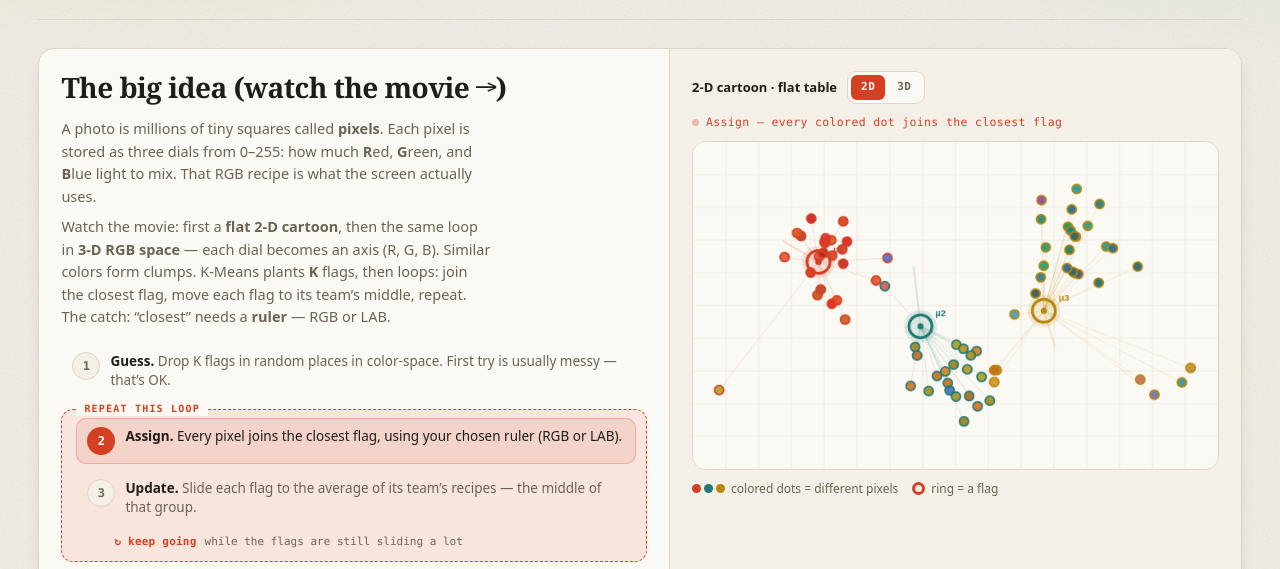
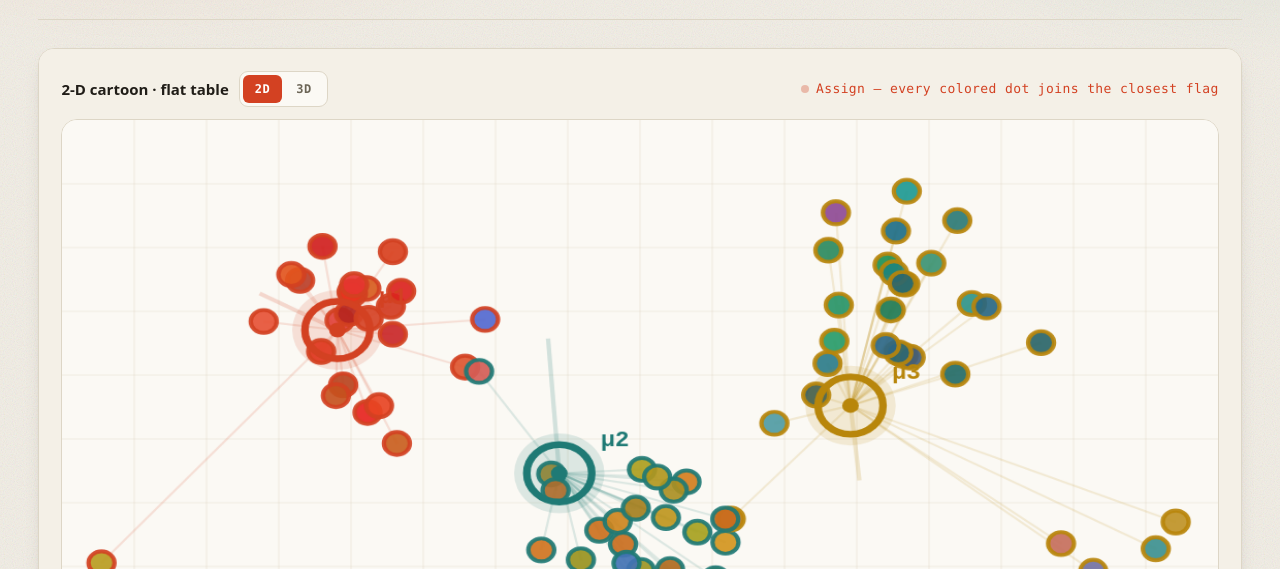
Before and after one commit to lemoon01110/chroma-kmeans-color-lab, a plain HTML site: page index.html in a window 1280 px wide. Shown: the part 227-796 px from the top of the page. Drawn offline with Linux system fonts and the light colour scheme; animation ran at ten frames a second.

Commit message:
Make the K-Means algo animation full-width and much taller.
Put the movie above the copy, grow the canvas to ~60vh, and scale dots/flags so the 2D→3D loop is easy to see in class.

Co-authored-by: Cursor <cursoragent@cursor.com>

```diff
--- a/index.html
+++ b/index.html
@@ -535,14 +535,14 @@ footer.foot a{color:var(--accent);text-decoration:none}
   overflow:hidden;
 }
 .algo-grid{
-  display:grid;grid-template-columns:1.05fr .95fr;gap:0;align-items:stretch;
-}
-@media(max-width:860px){.algo-grid{grid-template-columns:1fr}}
-.algo-copy{padding:var(--pad);display:flex;flex-direction:column;gap:14px;border-right:1px solid var(--line)}
-@media(max-width:860px){.algo-copy{border-right:0;border-bottom:1px solid var(--line)}}
+  display:grid;grid-template-columns:1fr;gap:0;align-items:stretch;
+}
+.algo-copy{padding:var(--pad);display:grid;grid-template-columns:minmax(0,1.05fr) minmax(0,1fr);gap:22px 28px;align-items:start;border-top:1px solid var(--line)}
+@media(max-width:860px){.algo-copy{grid-template-columns:1fr;gap:14px}}
+.algo-copy-main{display:flex;flex-direction:column;gap:12px}
 .algo-copy h2{font-family:var(--font-display);font-size:clamp(22px,2.6vw,28px);font-weight:600;letter-spacing:-.02em;line-height:1.15}
-.algo-copy .lede{font-size:14.5px;color:var(--ink-mute);line-height:1.55;max-width:52ch}
-.algo-copy .lede + .lede{margin-top:-6px}
+.algo-copy .lede{font-size:14.5px;color:var(--ink-mute);line-height:1.55;max-width:58ch}
+.algo-copy .lede + .lede{margin-top:-4px}
 .algo-steps{display:grid;gap:8px;margin-top:2px}
 .algo-step{
   display:grid;grid-template-columns:28px 1fr;gap:10px;align-items:start;
@@ -586,36 +586,39 @@ footer.foot a{color:var(--accent);text-decoration:none}
   color:var(--accent);font-weight:700;letter-spacing:.02em;
 }
 .algo-stage{
-  padding:var(--pad);display:flex;flex-direction:column;gap:10px;background:var(--surface-2);
+  padding:clamp(14px,2vw,22px);display:flex;flex-direction:column;gap:12px;background:var(--surface-2);
 }
 .algo-stage-head{display:flex;align-items:center;justify-content:space-between;gap:10px;flex-wrap:wrap}
-.algo-stage-title{font-size:13px;font-weight:600}
+.algo-stage-title{font-size:15px;font-weight:600}
 .algo-mode{
   display:inline-flex;gap:2px;padding:3px;border-radius:9px;border:1px solid var(--line);background:var(--surface);
 }
 .algo-mode button{
-  font:inherit;font-size:11px;font-weight:700;font-family:var(--font-mono);letter-spacing:.04em;
-  border:0;background:transparent;color:var(--ink-mute);padding:4px 10px;border-radius:6px;cursor:pointer;
+  font:inherit;font-size:12px;font-weight:700;font-family:var(--font-mono);letter-spacing:.04em;
+  border:0;background:transparent;color:var(--ink-mute);padding:5px 12px;border-radius:6px;cursor:pointer;
 }
 .algo-mode button[aria-pressed="true"]{background:var(--accent);color:var(--accent-ink)}
 .algo-live{
-  font-family:var(--font-mono);font-size:11.5px;letter-spacing:.03em;color:var(--accent);
+  font-family:var(--font-mono);font-size:13px;letter-spacing:.03em;color:var(--accent);
   display:inline-flex;align-items:center;gap:7px;
 }
-.algo-live .pulse{width:7px;height:7px;border-radius:50%;background:currentColor;animation:pulse 1.1s infinite}
+.algo-live .pulse{width:8px;height:8px;border-radius:50%;background:currentColor;animation:pulse 1.1s infinite}
 .algo-canvas-wrap{
-  position:relative;border-radius:14px;overflow:hidden;border:1px solid var(--line);
-  background:var(--surface);aspect-ratio:16/10;min-height:220px;
+  position:relative;border-radius:16px;overflow:hidden;border:1px solid var(--line);
+  background:var(--surface);
+  aspect-ratio:16/9;
+  min-height:clamp(340px, 62vh, 720px);
+  max-height:min(72vh, 780px);
 }
 .algo-canvas-wrap canvas{display:block;width:100%;height:100%}
-.algo-legend{display:flex;gap:14px;font-size:12px;color:var(--ink-mute);flex-wrap:wrap}
-.algo-legend span{display:inline-flex;align-items:center;gap:6px}
-.algo-legend .dots{display:inline-flex;gap:3px;align-items:center}
-.algo-legend .d{width:9px;height:9px;border-radius:50%}
+.algo-legend{display:flex;gap:18px;font-size:13.5px;color:var(--ink-mute);flex-wrap:wrap}
+.algo-legend span{display:inline-flex;align-items:center;gap:7px}
+.algo-legend .dots{display:inline-flex;gap:4px;align-items:center}
+.algo-legend .d{width:11px;height:11px;border-radius:50%}
 .algo-legend .d.d1{background:var(--accent)}
 .algo-legend .d.d2{background:var(--cyan)}
 .algo-legend .d.d3{background:var(--gold)}
-.algo-legend .r{width:13px;height:13px;border-radius:50%;border:3px solid var(--accent);box-sizing:border-box}
+.algo-legend .r{width:15px;height:15px;border-radius:50%;border:3px solid var(--accent);box-sizing:border-box}
 
 .vocab{
   position:sticky;top:0;z-index:25;
@@ -680,21 +683,6 @@ footer.foot a{color:var(--accent);text-decoration:none}
   <!-- ===================== ALGORITHM INTRO ===================== -->
   <section class="card algo reveal" id="algoIntro" style="animation-delay:.02s">
     <div class="algo-grid">
-      <div class="algo-copy">
-        <h2>The big idea (watch the movie →)</h2>
-        <p class="lede">A photo is millions of tiny squares called <b>pixels</b>. Each pixel is stored as three dials from 0–255: how much <b>R</b>ed, <b>G</b>reen, and <b>B</b>lue light to mix. That RGB recipe is what the screen actually uses.</p>
-        <p class="lede">Watch the movie: first a <b>flat 2-D cartoon</b>, then the same loop in <b>3-D RGB space</b> — each dial becomes an axis (R, G, B). Similar colors form clumps. K-Means plants <b>K</b> flags, then loops: join the closest flag, move each flag to its team’s middle, repeat. The catch: “closest” needs a <b>ruler</b> — RGB or LAB.</p>
-        <div class="algo-steps" id="algoSteps">
-          <div class="algo-step" data-phase="guess"><span class="n">1</span><p><strong>Guess.</strong> Drop K flags in random places in color-space. First try is usually messy — that’s OK.</p></div>
-          <div class="algo-loop" id="algoLoop" aria-label="Repeat Assign and Update until the flags stop moving">
-            <span class="algo-loop-label">repeat this loop</span>
-            <div class="algo-step" data-phase="assign"><span class="n">2</span><p><strong>Assign.</strong> Every pixel joins the closest flag, using your chosen ruler (RGB or LAB).</p></div>
-            <div class="algo-step" data-phase="update"><span class="n">3</span><p><strong>Update.</strong> Slide each flag to the average of its team’s recipes — the middle of that group.</p></div>
-            <div class="algo-loop-until"><span class="arrow">↻ keep going</span> while the flags are still sliding a lot</div>
-          </div>
-          <div class="algo-step" data-phase="converge"><span class="n">4</span><p><strong>Converge.</strong> When flags barely move, stop. Paint every pixel with its team’s flag color (shown back as RGB on screen).</p></div>
-        </div>
-      </div>
       <div class="algo-stage">
         <div class="algo-stage-head">
           <div style="display:flex;align-items:center;gap:10px;flex-wrap:wrap">
@@ -707,11 +695,28 @@ footer.foot a{color:var(--accent);text-decoration:none}
           <span class="algo-live" id="algoLive"><span class="pulse"></span><span id="algoPhase">Spreading out a cloud of dots…</span></span>
         </div>
         <div class="algo-canvas-wrap">
-          <canvas id="algoDemo" width="640" height="400" role="img" aria-label="Animation: 2-D colored dots, then the same K-Means loop in 3-D RGB space with R, G, B axes."></canvas>
+          <canvas id="algoDemo" width="1120" height="630" role="img" aria-label="Animation: 2-D colored dots, then the same K-Means loop in 3-D RGB space with R, G, B axes."></canvas>
         </div>
         <div class="algo-legend" id="algoLegend">
           <span><span class="dots" aria-hidden="true"><span class="d d1"></span><span class="d d2"></span><span class="d d3"></span></span> colored dots = different pixels</span>
           <span><span class="r"></span> ring = a flag (one color the computer is trying)</span>
+        </div>
+      </div>
+      <div class="algo-copy">
+        <div class="algo-copy-main">
+          <h2>The big idea (watch the movie ↑)</h2>
+          <p class="lede">A photo is millions of tiny squares called <b>pixels</b>. Each pixel is stored as three dials from 0–255: how much <b>R</b>ed, <b>G</b>reen, and <b>B</b>lue light to mix. That RGB recipe is what the screen actually uses.</p>
+          <p class="lede">Watch the movie: first a <b>flat 2-D cartoon</b>, then the same loop in <b>3-D RGB space</b> — each dial becomes an axis (R, G, B). Similar colors form clumps. K-Means plants <b>K</b> flags, then loops: join the closest flag, move each flag to its team’s middle, repeat. The catch: “closest” needs a <b>ruler</b> — RGB or LAB.</p>
+        </div>
+        <div class="algo-steps" id="algoSteps">
+          <div class="algo-step" data-phase="guess"><span class="n">1</span><p><strong>Guess.</strong> Drop K flags in random places in color-space. First try is usually messy — that’s OK.</p></div>
+          <div class="algo-loop" id="algoLoop" aria-label="Repeat Assign and Update until the flags stop moving">
+            <span class="algo-loop-label">repeat this loop</span>
+            <div class="algo-step" data-phase="assign"><span class="n">2</span><p><strong>Assign.</strong> Every pixel joins the closest flag, using your chosen ruler (RGB or LAB).</p></div>
+            <div class="algo-step" data-phase="update"><span class="n">3</span><p><strong>Update.</strong> Slide each flag to the average of its team’s recipes — the middle of that group.</p></div>
+            <div class="algo-loop-until"><span class="arrow">↻ keep going</span> while the flags are still sliding a lot</div>
+          </div>
+          <div class="algo-step" data-phase="converge"><span class="n">4</span><p><strong>Converge.</strong> When flags barely move, stop. Paint every pixel with its team’s flag color (shown back as RGB on screen).</p></div>
         </div>
       </div>
     </div>
@@ -1895,6 +1900,7 @@ function initAlgoDemo(){
   const cv=$('algoDemo'); if(!cv)return;
   const ctx=cv.getContext('2d');
   const W=cv.width, H=cv.height, K=3;
+  const S=W/640; // scale drawing so bigger canvas stays readable
   const reduced = window.matchMedia && matchMedia('(prefers-reduced-motion:reduce)').matches;
   let pts=[], centroids=[], labels=[], visibleMeans=0;
   let step=0, phase='seed', t0=0, moveFrom=[], moveTo=[], trails=[], raf=0;
@@ -1948,7 +1954,7 @@ function initAlgoDemo(){
     const zr=-x*Math.sin(angle)+z*Math.cos(angle);
     const yr=y*0.92-zr*0.28;
     const depth=2.65+zr*0.55;
-    const sc=148/depth;
+    const sc=(148*S)/depth;
     return {sx:W*0.54+xr*sc*1.38, sy:H*0.56-yr*sc*1.18, depth:zr, sc};
   }
 
@@ -2105,11 +2111,11 @@ function initAlgoDemo(){
     const o=project(origin.r,origin.g,origin.b,angle);
     ends.forEach(([e,col,lab])=>{
       const p=project(e.r,e.g,e.b,angle);
-      ctx.strokeStyle=col; ctx.globalAlpha=0.55; ctx.lineWidth=2;
+      ctx.strokeStyle=col; ctx.globalAlpha=0.55; ctx.lineWidth=2.4*S;
       ctx.beginPath(); ctx.moveTo(o.sx,o.sy); ctx.lineTo(p.sx,p.sy); ctx.stroke();
       ctx.globalAlpha=0.9; ctx.fillStyle=col;
-      ctx.font='700 12px ui-monospace,monospace';
-      ctx.fillText(lab, p.sx+4, p.sy+4);
+      ctx.font=`700 ${Math.round(14*S)}px ui-monospace,monospace`;
+      ctx.fillText(lab, p.sx+4*S, p.sy+4*S);
     });
     ctx.globalAlpha=1;
   }
@@ -2164,8 +2170,9 @@ function initAlgoDemo(){
     if(dim==='2d' && phase!=='lift'){
       ctx.strokeStyle=lineCol();
       ctx.globalAlpha=0.45; ctx.lineWidth=1;
-      for(let x=40;x<W;x+=40){ctx.beginPath();ctx.moveTo(x,0);ctx.lineTo(x,H);ctx.stroke();}
-      for(let y=40;y<H;y+=40){ctx.beginPath();ctx.moveTo(0,y);ctx.lineTo(W,y);ctx.stroke();}
+      const step=Math.round(40*S);
+      for(let x=step;x<W;x+=step){ctx.beginPath();ctx.moveTo(x,0);ctx.lineTo(x,H);ctx.stroke();}
+      for(let y=step;y<H;y+=step){ctx.beginPath();ctx.moveTo(0,y);ctx.lineTo(W,y);ctx.stroke();}
       ctx.globalAlpha=1;
     }else{
       drawCubeHint(angle);
@@ -2175,7 +2182,7 @@ function initAlgoDemo(){
     // links
     if((phase==='assign'||phase==='update') && visibleMeans>0){
       ctx.save();
-      ctx.globalAlpha=0.14; ctx.lineWidth=1;
+      ctx.globalAlpha=0.14; ctx.lineWidth=1.25*S;
       for(let i=0;i<pts.length;i++){
         const k=labels[i]; if(k<0||k>=visibleMeans) continue;
         const a=screenPos(pts[i],angle,liftT);
@@ -2189,7 +2196,7 @@ function initAlgoDemo(){
     // trails
     for(const t of trails){
       ctx.save();
-      ctx.globalAlpha=t.a; ctx.strokeStyle=cols[t.k]; ctx.lineWidth=2;
+      ctx.globalAlpha=t.a; ctx.strokeStyle=cols[t.k]; ctx.lineWidth=2.4*S;
       ctx.beginPath(); ctx.moveTo(t.x0,t.y0); ctx.lineTo(t.x1,t.y1); ctx.stroke();
       ctx.restore();
       t.a*=0.92;
@@ -2204,14 +2211,15 @@ function initAlgoDemo(){
       const p=pts[o.i];
       const k=labels[o.i];
       const assigned=k>=0 && visibleMeans>0 && phase!=='lift' && phase!=='seed';
-      const rad=(assigned?5.6:5.0)*(dim==='3d'?clampv(0.75+o.sc*0.35,0.85,1.35):1);
+      const baseR=(assigned?7.2:6.4)*S;
+      const rad=baseR*(dim==='3d'?clampv(0.75+o.sc*0.35,0.85,1.35):1);
       ctx.beginPath();
       ctx.arc(o.sx, o.sy, rad, 0, 7);
       ctx.fillStyle=p.col;
       ctx.globalAlpha=0.92;
       ctx.fill();
       if(assigned){
-        ctx.lineWidth=2; ctx.strokeStyle=cols[k]; ctx.stroke();
+        ctx.lineWidth=2.4*S; ctx.strokeStyle=cols[k]; ctx.stroke();
       }
       ctx.globalAlpha=1;
     }
@@ -2225,24 +2233,24 @@ function initAlgoDemo(){
         const age=(performance.now()-t0)/380;
         scale=age<1?0.35+0.65*Math.min(1,age):1;
       }
-      const R=14*scale*(dim==='3d'?clampv(0.8+s.sc*0.3,0.85,1.25):1);
+      const R=18*S*scale*(dim==='3d'?clampv(0.8+s.sc*0.3,0.85,1.25):1);
       const ringCol = (dim==='3d' && c.col) ? c.col : cols[k];
-      ctx.beginPath(); ctx.arc(s.sx,s.sy,R+6,0,7);
+      ctx.beginPath(); ctx.arc(s.sx,s.sy,R+7*S,0,7);
       ctx.fillStyle=ringCol; ctx.globalAlpha=0.14; ctx.fill(); ctx.globalAlpha=1;
       ctx.beginPath(); ctx.arc(s.sx,s.sy,R,0,7);
-      ctx.lineWidth=3.5; ctx.strokeStyle=ringCol; ctx.stroke();
-      ctx.beginPath(); ctx.arc(s.sx,s.sy,3.8,0,7);
+      ctx.lineWidth=4.2*S; ctx.strokeStyle=ringCol; ctx.stroke();
+      ctx.beginPath(); ctx.arc(s.sx,s.sy,4.6*S,0,7);
       ctx.fillStyle=ringCol; ctx.fill();
-      ctx.font='700 11px ui-monospace,monospace';
+      ctx.font=`700 ${Math.round(13*S)}px ui-monospace,monospace`;
       ctx.fillStyle=ringCol;
-      ctx.fillText('μ'+(k+1), s.sx+R+4, s.sy-R+2);
+      ctx.fillText('μ'+(k+1), s.sx+R+5*S, s.sy-R+2);
     }
 
     if(dim==='3d' || phase==='lift'){
       ctx.fillStyle=inkMute();
-      ctx.font='600 11px ui-monospace,monospace';
+      ctx.font=`600 ${Math.round(13*S)}px ui-monospace,monospace`;
       ctx.globalAlpha=0.75;
-      ctx.fillText('RGB cube', 14, H-14);
+      ctx.fillText('RGB cube', 16*S, H-16*S);
       ctx.globalAlpha=1;
     }
   }
@@ -2354,7 +2362,7 @@ function initAlgoDemo(){
           }
         }
         step++;
-        const done = dim==='3d' ? (mv<40 || step>=7) : (mv<2.2 || step>=8);
+        const done = dim==='3d' ? (mv<40 || step>=7) : (mv<2.2*S*S || step>=8);
         if(done){
           phase='converge'; t0=now; setPhaseUI('converge');
         }else{
```
